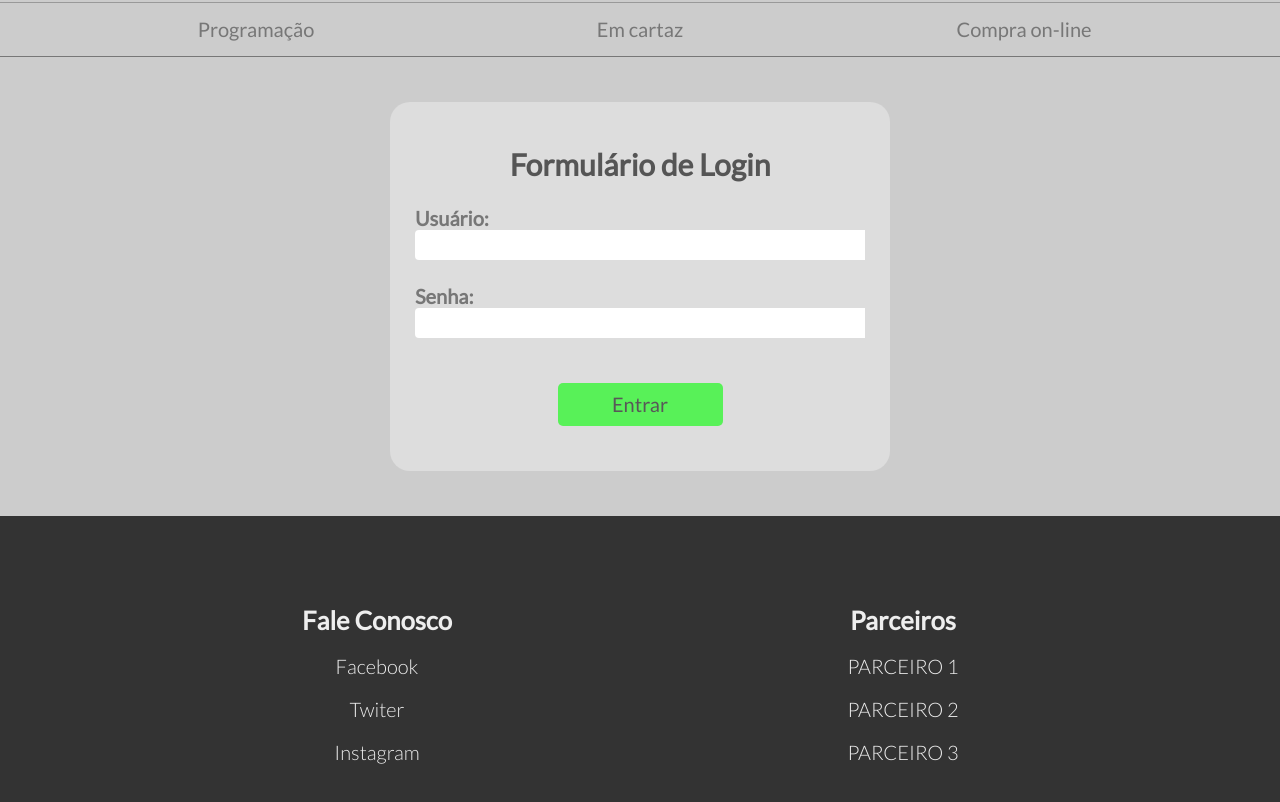
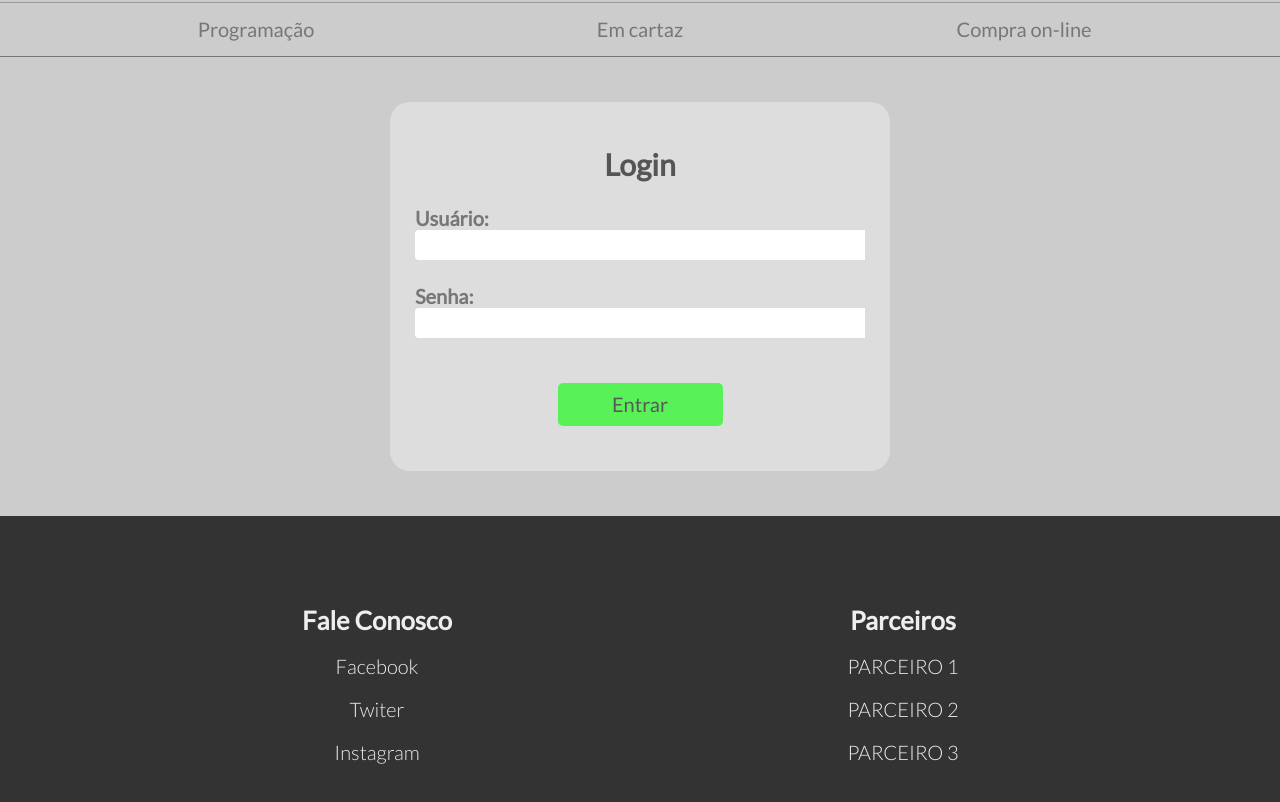
Before and after one commit to astadoreinoclover/DesenvolvimentoWeb, a plain HTML site: page resources/pages/login.html in a window 1280 px wide. Shown: the part 74-876 px from the top of the page. Drawn offline with nearby package versions, Linux system fonts and the light colour scheme.

Commit message:
pronto2.0

```diff
--- a/resources/pages/login.html
+++ b/resources/pages/login.html
@@ -58,7 +58,7 @@
 
     <section class="container">
         <form class="area-form">
-            <h2 class="form-title">Formulário de Login</h2>
+            <h2 class="form-title">Login</h2>
             <div class="input-group">
               <label for="username">Usuário:</label>
               <input type="text" id="username" name="username" required>
```
Also changed, not shown: resources/pages/criar.html (+1 -1 lines).
